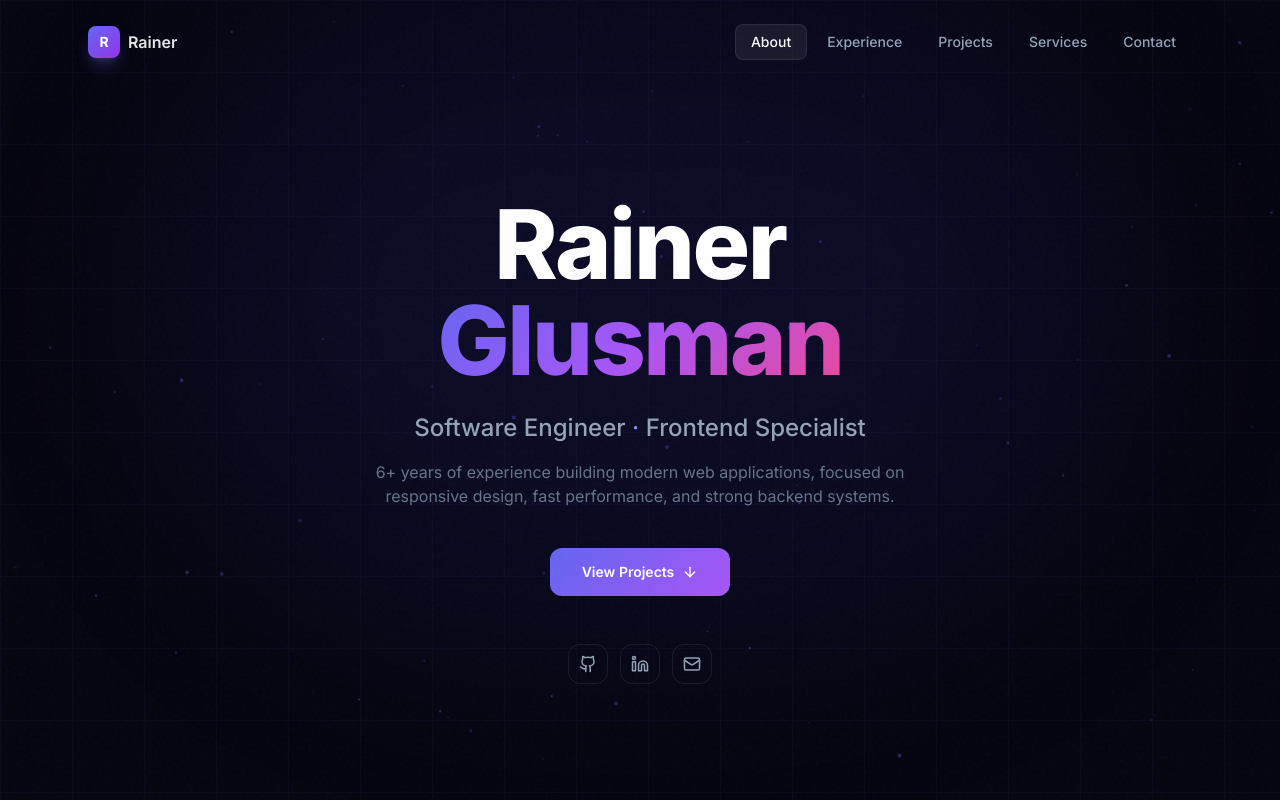
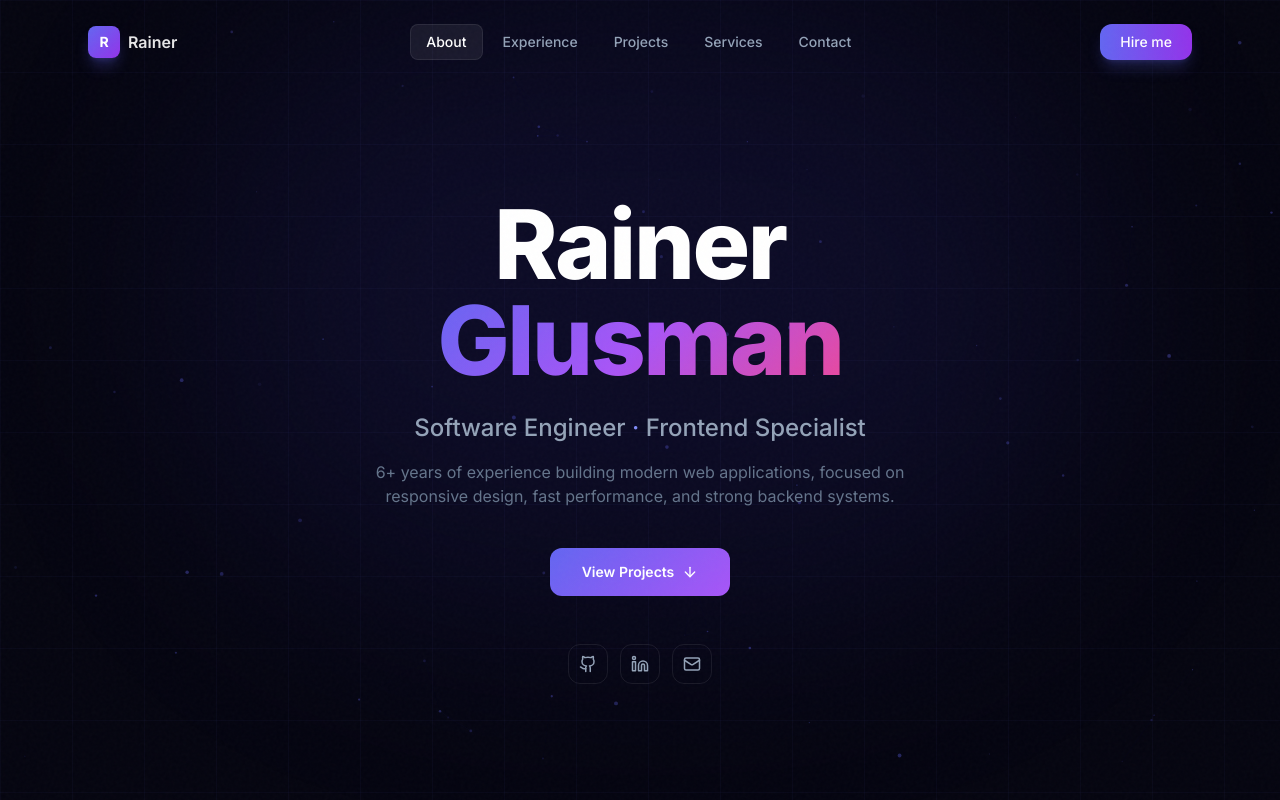
Before and after one commit to Rainez7/Rainer_portfolio, a Next.js app: page / in a window 1280 px wide. Shown: the top 800 px of the page. Built offline with nearby package versions, Linux system fonts and the light colour scheme.

Commit message:
Revert "Remove Hire me button from navigation (desktop and mobile)"
This reverts commit 643ebeb41f43587545cc3137ee6d0cde323db77f.

```diff
--- a/components/Navigation.tsx
+++ b/components/Navigation.tsx
@@ -105,6 +105,17 @@ export default function Navigation() {
           </ul>
 
           {/* CTA */}
+          <div className="hidden md:flex items-center gap-3">
+            <motion.a
+              href="#contact"
+              onClick={(e) => { e.preventDefault(); handleNavClick("#contact"); }}
+              whileHover={{ scale: 1.04 }}
+              whileTap={{ scale: 0.96 }}
+              className="px-5 py-2 rounded-xl text-sm font-medium bg-gradient-to-r from-indigo-500 to-purple-600 text-white shadow-lg shadow-indigo-500/25 hover:shadow-indigo-500/40 transition-shadow duration-300"
+            >
+              Hire me
+            </motion.a>
+          </div>
 
           {/* Mobile hamburger */}
           <button
@@ -147,6 +158,19 @@ export default function Navigation() {
                   </button>
                 </motion.li>
               ))}
+              <motion.li
+                initial={{ opacity: 0, x: -12 }}
+                animate={{ opacity: 1, x: 0 }}
+                transition={{ delay: navLinks.length * 0.06 }}
+                className="mt-2 pt-2 border-t border-white/[0.06]"
+              >
+                <button
+                  onClick={() => handleNavClick("#contact")}
+                  className="w-full px-4 py-3 rounded-xl text-sm font-medium bg-gradient-to-r from-indigo-500 to-purple-600 text-white"
+                >
+                  Hire me
+                </button>
+              </motion.li>
             </ul>
           </motion.nav>
         )}
```
